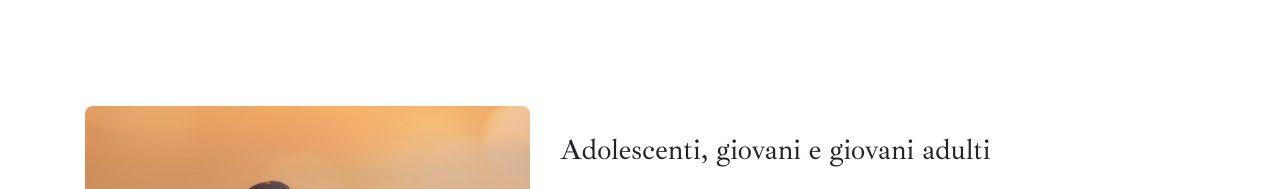
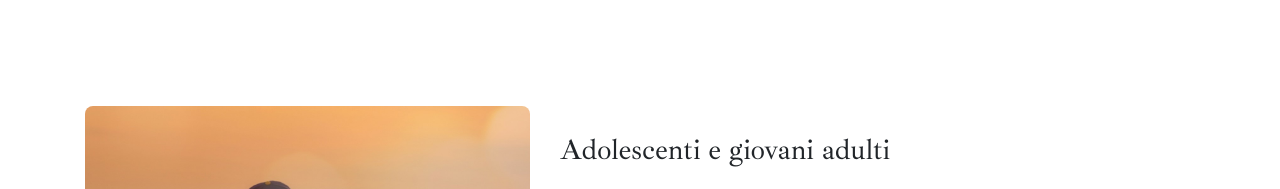
Before and after one commit to abwww/abwww.github.io, a plain HTML site: page index.html in a window 1280 px wide. Shown: the part 1300-1489 px from the top of the page. Drawn offline with Linux system fonts and the light colour scheme.

Commit message:
tolto "giovani"

```diff
--- a/index.html
+++ b/index.html
@@ -129,7 +129,7 @@
         </div>
         <div class="col-lg-7 col-md-7 col-sm-12 my-auto">
           <div>
-            <h3 class="my-4">Adolescenti, giovani e giovani adulti</h3>
+            <h3 class="my-4">Adolescenti e giovani adulti</h3>
             <p class="my-4">
               Credo fermamente che lavorare con i giovani abbia un grande valore in termini di prevenzione del disagio e di promozione del benessere, soprattutto nei <strong>momenti di transizione</strong> da una fase della vita ad un’altra. I giovani che li vivono in prima persona talvolta esprimono, seppur non esplicitamente, il bisogno di dare senso ai cambiamenti che stanno vivendo all’interno di un <strong>contesto accogliente e non giudicante</strong>.
             </p>
```
